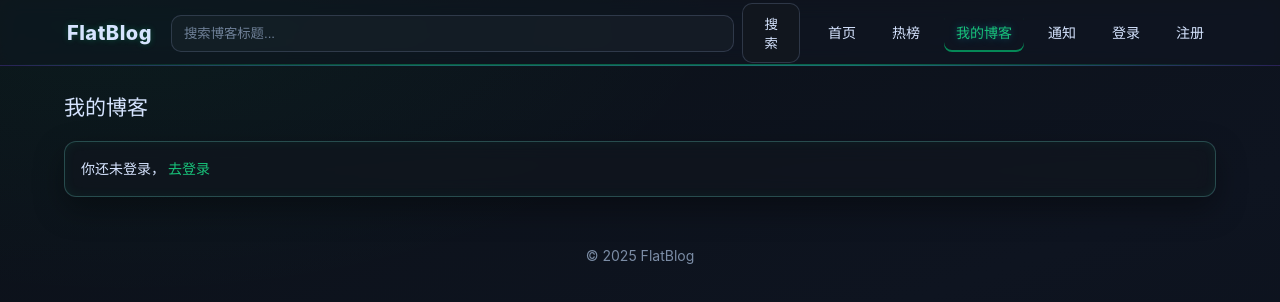
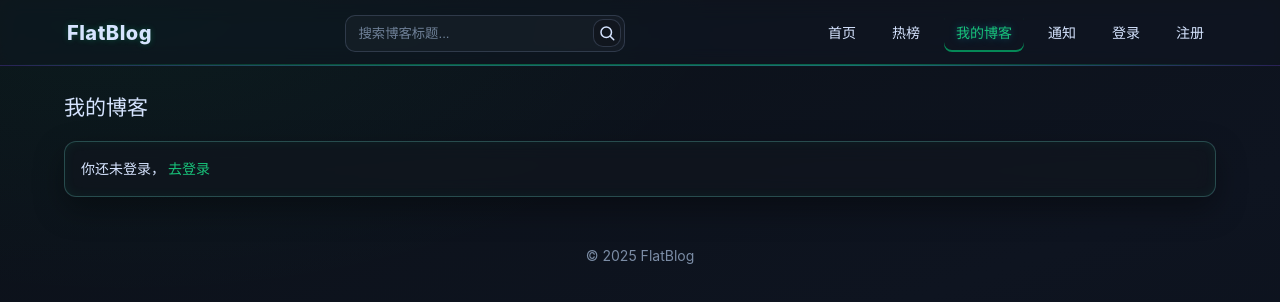
Before and after one commit to FANgogh1/blog, a Vue app: page /my in a window 1280 px wide. Shown: the top 302 px of the page. Built offline with nearby package versions, Linux system fonts and the light colour scheme.

Commit message:
优化文章预览样式，美化搜索栏

```diff
--- a/src/App.vue
+++ b/src/App.vue
@@ -68,8 +68,15 @@ const doSearch = () => {
     <div class="navbar-inner">
       <router-link to="/" class="brand">FlatBlog</router-link>
       <div class="nav-center" style="flex:1; display:flex; justify-content:center; align-items:center; gap:8px;">
-        <input class="input" v-model="searchQuery" placeholder="搜索博客标题..." @keyup.enter="doSearch" style="min-width:280px;" />
-        <button class="btn" @click="doSearch">搜索</button>
+        <div style="position:relative; min-width:280px;">
+          <input class="input" v-model="searchQuery" placeholder="搜索博客标题..." @keyup.enter="doSearch" style="padding-right:36px; width:100%;" />
+          <button class="btn" @click="doSearch" style="position:absolute; right:4px; top:50%; transform:translateY(-50%); width:28px; height:28px; padding:0; display:flex; align-items:center; justify-content:center;">
+            <svg viewBox="0 0 24 24" width="18" height="18" fill="none" stroke="currentColor" stroke-width="2" stroke-linecap="round" stroke-linejoin="round">
+              <circle cx="11" cy="11" r="7" />
+              <line x1="21" y1="21" x2="16.65" y2="16.65" />
+            </svg>
+          </button>
+        </div>
       </div>
       <div class="nav" style="margin-left:auto; display:flex; align-items:center; gap:12px;">
         <router-link to="/">首页</router-link>
--- a/src/pages/Hot.vue
+++ b/src/pages/Hot.vue
@@ -69,16 +69,26 @@ onMounted(fetchHot);
     <div v-else-if="!items.length" style="color:var(--muted);">暂无数据</div>
 
     <div v-else class="grid cols-3">
-      <article v-for="it in items" :key="it.post.id" class="card" style="padding:16px;">
+      <router-link v-for="it in items" :key="it.post.id" class="card" :to="{ name: 'post', params: { id: it.post.id } }" style="padding:16px; text-decoration:none; color:inherit; display:block;">
         <div style="display:flex; align-items:center; gap:8px; margin-bottom:8px;">
           <span class="badge" style="background:var(--primary); color:#fff; padding:2px 8px; border-radius:999px; font-size:12px;">
             获赞数{{ it.likeCount }}
           </span>
         </div>
         <h3 style="margin:0 0 8px;">{{ it.post.title }}</h3>
+        <div style="display:flex; align-items:center; gap:10px; color:var(--muted); margin-bottom:10px;">
+          <img v-if="it.post.author_avatar" :src="it.post.author_avatar" alt="avatar" style="width:24px; height:24px; border-radius:50%; object-fit:cover; border:1px solid var(--border);" />
+          <div v-else style="width:24px; height:24px; border-radius:50%; background:#163229; display:flex; align-items:center; justify-content:center; font-size:12px; color:var(--primary); font-weight:700;">
+            {{ (it.post.author_name || '匿名').slice(0,1).toUpperCase() }}
+          </div>
+          <span>{{ it.post.author_name || '匿名' }}</span>
+          <span style="margin-left:auto; font-size:12px;">{{ it.post.created_at ? new Date(it.post.created_at).toLocaleString() : '' }}</span>
+        </div>
         <p style="color:var(--muted); margin:0 0 12px;">{{ (it.post.content || '').replace(/<[^>]+>/g, '')?.slice(0, 80) }}</p>
-        <router-link class="btn primary" :to="{ name: 'post', params: { id: it.post.id } }">查看详情</router-link>
-      </article>
+        <div style="display:flex; gap:8px;">
+          <span class="btn primary" style="pointer-events:none;">查看详情</span>
+        </div>
+      </router-link>
     </div>
   </div>
 </template>
--- a/src/pages/MyPosts.vue
+++ b/src/pages/MyPosts.vue
@@ -42,11 +42,11 @@ onMounted(fetchMyPosts);
       <div v-if="errorMsg" style="color:#ff6b6b; margin-bottom:12px;">{{ errorMsg }}</div>
       <div v-if="!posts.length" style="color:var(--muted);">暂无文章</div>
       <div v-else class="grid cols-3">
-        <article v-for="p in posts" :key="p.id" class="card" style="padding:16px;">
+        <router-link v-for="p in posts" :key="p.id" class="card" :to="{ name: 'post', params: { id: p.id } }" style="padding:16px; text-decoration:none; color:inherit; display:block;">
           <h3 style="margin:0 0 8px;">{{ p.title }}</h3>
           <p style="color:var(--muted); margin:0 0 12px;">{{ (p.content || '').replace(/<[^>]+>/g, '')?.slice(0, 80) }}</p>
-          <router-link class="btn primary" :to="{ name: 'post', params: { id: p.id } }">查看详情</router-link>
-        </article>
+          <span class="btn primary" style="pointer-events:none;">查看详情</span>
+        </router-link>
       </div>
     </div>
   </div>
--- a/src/pages/Notifications.vue
+++ b/src/pages/Notifications.vue
@@ -50,7 +50,7 @@ onMounted(() => {
     <div v-if="!loading && !items.length" style="color:var(--muted);">暂无通知</div>
     <ul v-else style="display:grid; gap:8px; list-style:none; padding:0; margin:0;">
       <li v-for="n in items" :key="n.id" class="card" style="padding:12px; display:flex; align-items:center; gap:8px;">
-        <router-link :to="{ name: 'post', params: { id: n.post_id } }" style="display:flex; align-items:center; gap:8px; flex:1; text-decoration:none; color:inherit;">
+        <div style="display:flex; align-items:center; gap:8px; flex:1;">
           <span :style="{ color: n.type==='comment' ? '#2b9e6e' : '#1f7aec', fontWeight: 600 }">
             {{ n.type==='comment' ? '评论' : '点赞' }}
           </span>
@@ -64,7 +64,7 @@ onMounted(() => {
           <span style="color:var(--muted);">文章：{{ n.post_title || ('#' + n.post_id) }}</span>
           <span v-if="n.content" style="color:var(--text);">内容：{{ n.content }}</span>
           <span style="margin-left:auto; font-size:12px; color:var(--muted);">{{ new Date(n.created_at).toLocaleString() }}</span>
-        </router-link>
+        </div>
         <router-link class="btn" :to="{ name: 'post', params: { id: n.post_id } }">前往文章</router-link>
         <button class="btn" v-if="!n.read" @click="markRead(n)">标记已读</button>
       </li>
--- a/src/pages/Search.vue
+++ b/src/pages/Search.vue
@@ -38,11 +38,11 @@ watch(() => route.query.q, (val) => { q.value = val ? String(val) : ''; search()
     <div v-else-if="!results.length" style="color:var(--muted);">未找到相关博客</div>
 
     <div v-else class="grid cols-3">
-      <article v-for="p in results" :key="p.id" class="card" style="padding:16px;">
+      <router-link v-for="p in results" :key="p.id" class="card" :to="{ name: 'post', params: { id: p.id } }" style="padding:16px; text-decoration:none; color:inherit; display:block;">
         <h3 style="margin:0 0 8px;">{{ p.title }}</h3>
         <p style="color:var(--muted); margin:0 0 12px;">{{ (p.content || '').replace(/<[^>]+>/g, '')?.slice(0, 80) }}</p>
-        <router-link class="btn primary" :to="{ name: 'post', params: { id: p.id } }">查看详情</router-link>
-      </article>
+        <span class="btn primary" style="pointer-events:none;">查看详情</span>
+      </router-link>
     </div>
   </div>
 </template>
```
